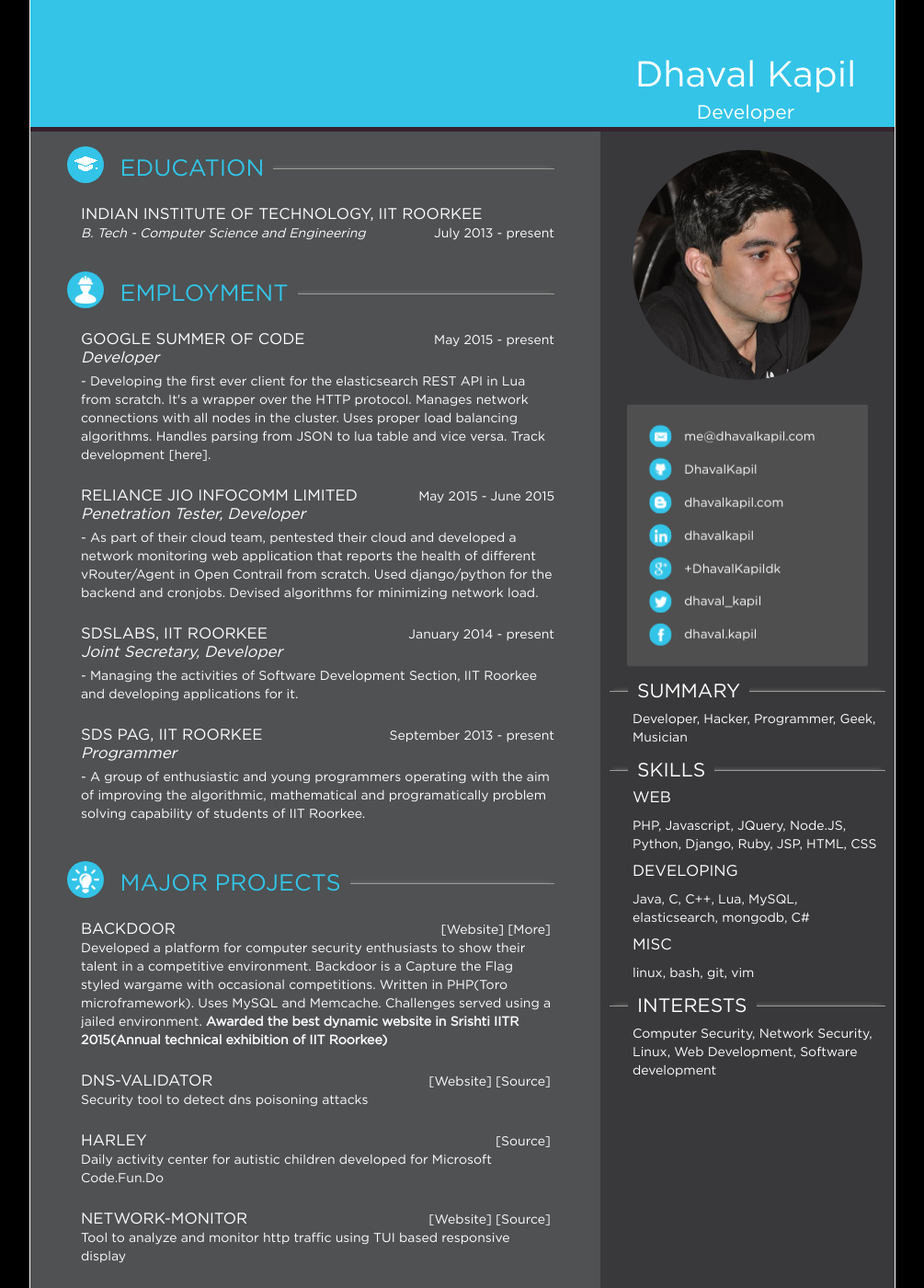
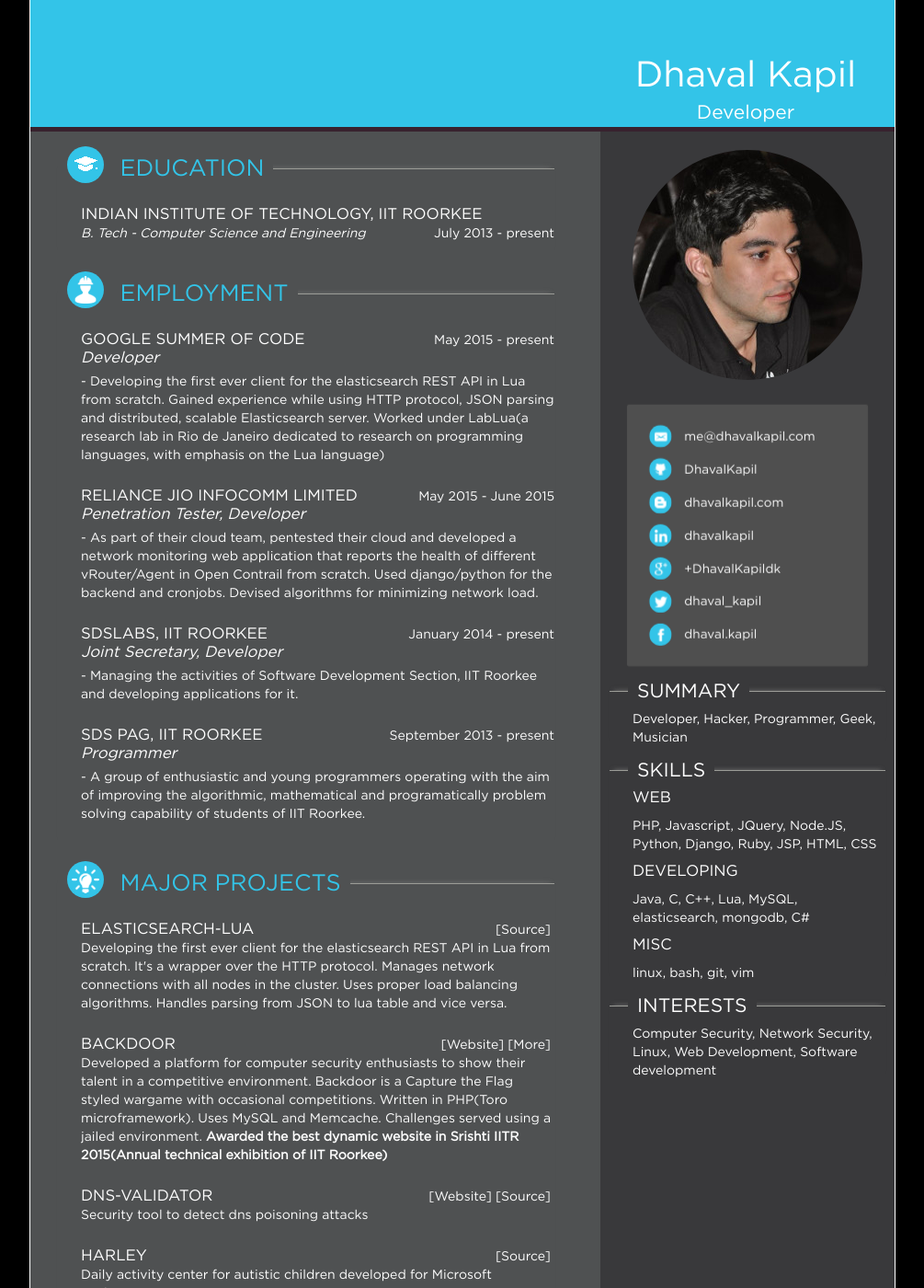
Before and after one commit to DhavalKapil/resume, a Jekyll site: the page built from index.html, in a window 1280 px wide and 1400 px high. Shown: the whole window at 92% size, without its empty margins (137-1142 px from the left). Built offline with Jekyll 4.4.1, drawn with Linux system fonts in a browser that asks for light colours; nearby versions of some CDN libraries.

Commit message:
Updated gsoc project

```diff
--- a/_data/details.yml
+++ b/_data/details.yml
@@ -54,11 +54,10 @@ employment:
     position: "Developer"
     description: >
       Developing the first ever client for the elasticsearch REST API in Lua
-      from scratch. It's a wrapper over the HTTP protocol. Manages network
-      connections with all nodes in the cluster. Uses proper load balancing
-      algorithms. Handles parsing from JSON to lua table and vice versa.
-      Track development
-      <a href = "https://github.com/DhavalKapil/elasticsearch-lua">[here]</a>.
+      from scratch. Gained experience while using HTTP protocol, JSON parsing
+      and distributed, scalable Elasticsearch server. Worked under LabLua(a
+      research lab in Rio de Janeiro  dedicated to research on programming
+      languages, with emphasis on the Lua language)
     from: "May 2015"
     to: "present"
 
@@ -103,6 +102,15 @@ skills:
     skill_set: "linux, bash, git, vim"
 
 projects:
+
+  - name: "Elasticsearch-lua"
+    description: >
+      Developing the first ever client for the elasticsearch REST API in
+      Lua from scratch. It's a wrapper over the HTTP protocol. Manages
+      network connections with all nodes in the cluster. Uses proper load
+      balancing algorithms. Handles parsing from JSON to lua table and vice
+      versa.
+    source_url: https://github.com/DhavalKapil/elasticsearch-lua
 
   - name: "Backdoor"
     url: https://backdoor.sdslabs.co/
```
